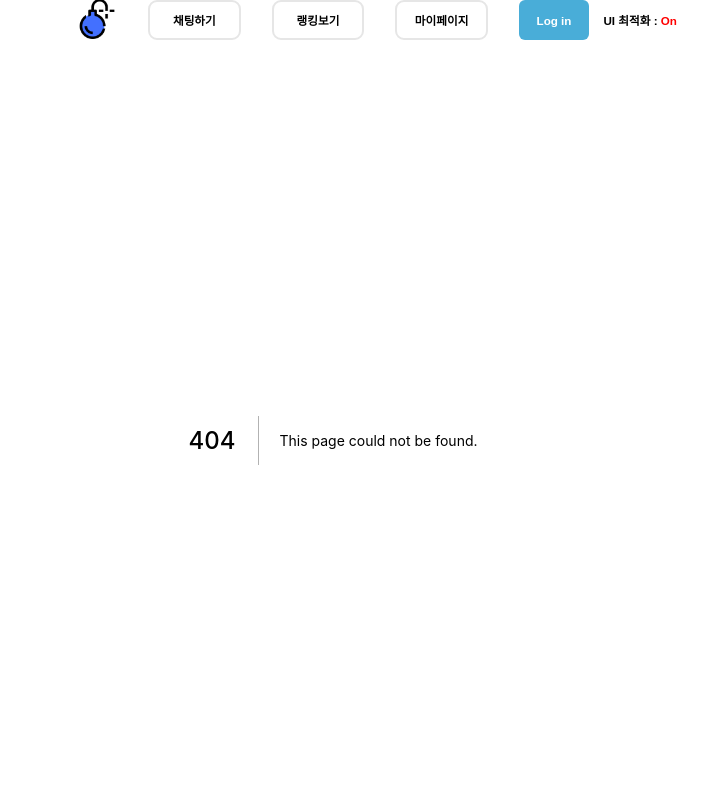
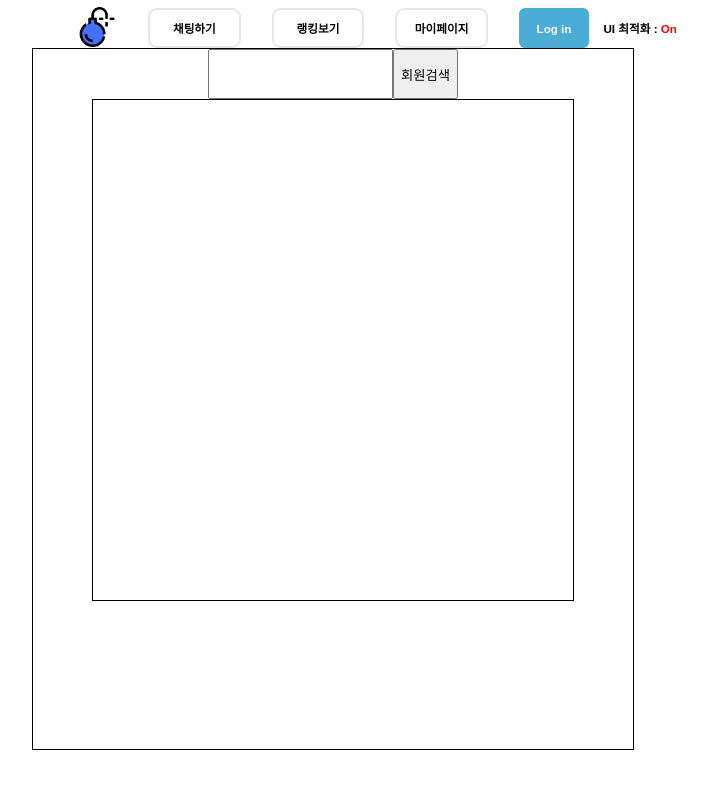
Before and after one commit to wooseokc/zb-Team-FE, a Next.js app: page /info/adminpage in a window 1280 px wide. Before the commit this address had no page. Shown: the top 788 px of the page, without its empty margins (307-1015 px from the left). Built offline with nearby package versions, Linux system fonts and the light colour scheme.

Commit message:
관리자 페이지 기본 셋업 끝

```diff
--- a/components/game/gamebox.tsx
+++ b/components/game/gamebox.tsx
@@ -106,7 +106,6 @@ export default function GameSection (props : props) {
       }
     }
     setArr(tmpArr)
-
 
     let openArr : string[] = []
     let mineArr : string[] = []
--- /dev/null
+++ b/components/info/admin/Admin.tsx
@@ -0,0 +1,126 @@
+import axios from "axios";
+import { useRouter } from "next/router";
+import React, { useEffect, useState } from "react";
+import styled from "styled-components";
+
+
+
+export default function AdminPage () {
+  const [search, setSearch] = useState('')
+  const [users, setUsers] = useState<JSX.Element[]>()
+
+
+
+  const router = useRouter()
+  // useEffect(() => {
+  //   axios.get(`https://minesweeper.hanjoon.dev:443/minesweeper/gamer/${sessionStorage.getItem('gamerId')}`).then(res => {
+
+  //   }).catch(err => {
+  //     router.push(`/`)
+  //   })
+
+  // }, [])
+
+  const searchBox = (e : React.FormEvent<HTMLInputElement>) => {
+    setSearch(e.currentTarget.value)
+  }
+
+  const userBan = (e : React.MouseEvent<HTMLButtonElement>) => {
+    console.log(e.currentTarget.value)
+  }
+
+
+  const searchClick = async (e : React.MouseEvent<HTMLInputElement>) => {
+    await axios.get(`https://minesweeper.hanjoon.dev:443/minesweeper/gamer/search?keyword=${encodeURI(search)}`).then(res => {
+      console.log(res)
+
+      const list : JSX.Element[] = res.data.map((item, idx) => {
+
+
+        return (
+          <UserItem key={item.name}>
+            <span>{item.name}</span>
+            <span>{item.email}</span>
+
+            <button onClick={userBan} value={item.id}>탈퇴</button>
+            <button>정지</button>
+          </UserItem>
+        )
+      })
+
+      setUsers(list)
+    })
+  }
+
+
+
+
+  return (
+    <AdminSection>
+      <SearchDiv>
+        <input type={'text'} onChange={searchBox}></input>
+        <input type={'submit'} onClick={searchClick} value={'회원검색'}></input>
+
+      </SearchDiv>
+      <UserList>
+        {users}
+      </UserList>
+    </AdminSection>
+  )
+}
+
+const AdminSection = styled.section`
+  width: 600px;
+  height: 700px;
+
+  border: 1px solid;
+
+  position: relative;
+  left: 50%;
+  transform: translateX(-50%);
+
+`
+
+const SearchDiv = styled.div`
+  width: 80%;
+  height: 50px;
+
+
+  position: relative;
+  left: 50%;
+  transform: translateX(-50%);
+
+  display: flex;
+  justify-content: center;
+
+`
+
+const UserList = styled.div`
+  width: 80%;
+  height: 500px;
+
+  border: 1px solid;
+
+  position: relative;
+  left: 50%;
+  transform: translateX(-50%);
+
+  justify-content: center;
+
+  overflow-y: scroll;
+`
+
+const UserItem = styled.div`
+  width: 90%;
+  height: 45px;
+
+  border: 1px solid;
+
+  position: relative;
+  left: 50%;
+  transform: translateX(-50%);
+
+  display: flex;
+  justify-content: center;
+
+`
--- /dev/null
+++ b/pages/info/adminpage.tsx
@@ -0,0 +1,20 @@
+import React from "react";
+import AdminPage from "../../components/info/admin/Admin";
+import Layout from "../../components/layout";
+import Navbar from "../../components/navbar";
+
+export default function adminpage () {
+
+  return (
+    <AdminPage/>
+  )
+}
+
+adminpage.getLayout = function getLayout(page) {
+  return (
+    <Layout>
+      <Navbar />
+      {page}
+    </Layout>
+  )
+}
```
Also changed, not shown: components/mypage/myPageBox.tsx (+24 -10 lines).
